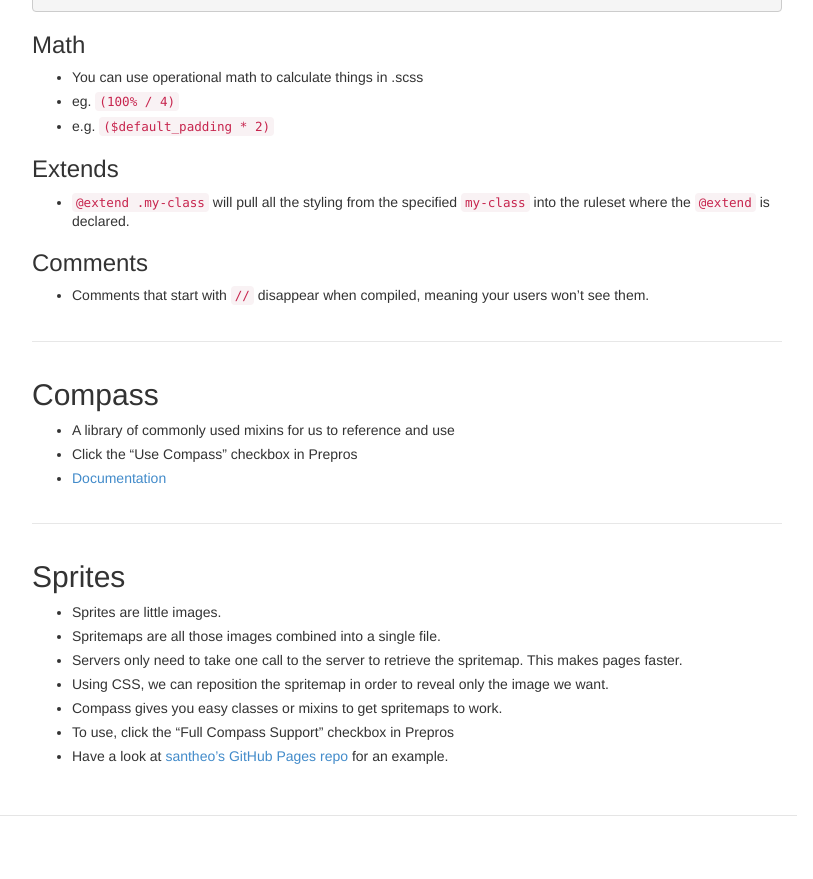
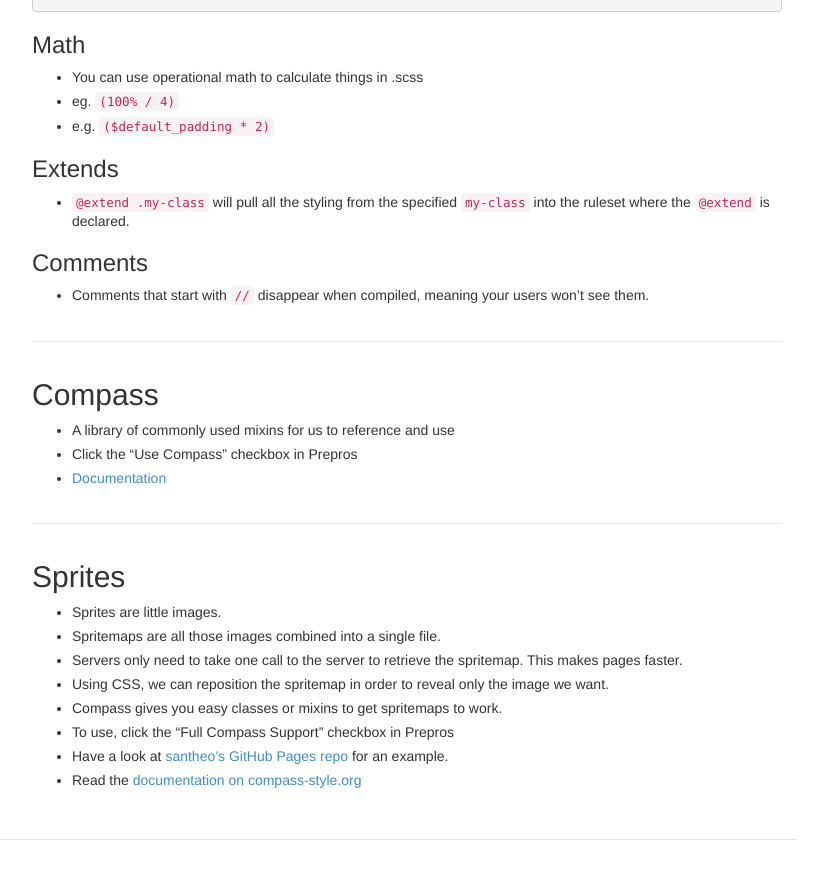
Before and after one commit to tsl-frontend/tsl-frontend.github.io, a Jekyll site: the page built from _posts/2013-11-11-13.md, in a window 1280 px wide and 900 px high, scrolled down 2517 px. Shown: the top 879 px of the window, without its empty margins (428-1241 px from the left). Built offline with Jekyll 4.4.1, drawn with Linux system fonts in a browser that asks for light colours; Markdown is read by kramdown in place of the engine named in the settings.

Commit message:
Link to spriting.

```diff
--- a/_posts/2013-11-11-13.md
+++ b/_posts/2013-11-11-13.md
@@ -162,3 +162,4 @@ Example with default value if none is specified:
 - Compass gives you easy classes or mixins to get spritemaps to work.
 - To use, click the "Full Compass Support" checkbox in Prepros
 - Have a look at [santheo's GitHub Pages repo](https://github.com/santheo/santheo.github.io) for an example.
+- Read the [documentation on compass-style.org](http://compass-style.org/help/tutorials/spriting/)
```
